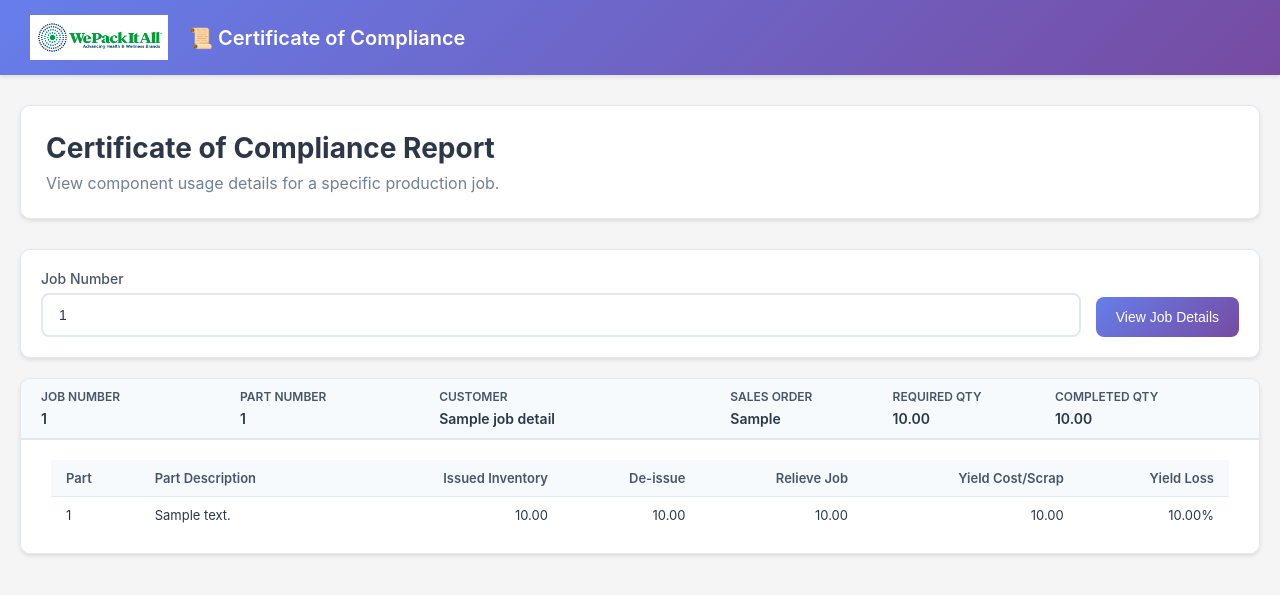
After one commit to dangquyenbui-dotcom/production_portal_DEV, a Flask app: template templates/reports/coc.html in a window 1280 px wide. The commit adds this page. Shown: the top 595 px of the page. Run offline with Flask 3, Linux system fonts and the light colour scheme; the template is opened without the code that fills it: most values are stand-ins (such as "Sample title", 1, 10 or a date in 2020).

Commit message:
Add files via upload

```diff
--- a/app.py
+++ b/app.py
@@ -1,4 +1,3 @@
-# dangquyenbui-dotcom/downtime_tracker/downtime_tracker-5bb4163f1c166071f5c302dee6ed03e0344576eb/app.py
 # app.py - UPDATED to include PO Blueprint
 
 """
@@ -47,21 +46,19 @@ def create_app():
 
     return app
 
-# dangquyenbui-dotcom/downtime_tracker/downtime_tracker-5bb4163f1c166071f5c302dee6ed03e0344576eb/app.py
-# ... (imports and create_app function are the same) ...
-
+# ***** ENSURE THIS FUNCTION IS CORRECT *****
 def register_blueprints(app):
     """Register all application blueprints"""
     from routes.main import main_bp
     from routes.downtime import downtime_bp
     from routes.erp_routes import erp_bp
     from routes.scheduling import scheduling_bp
-    from routes.reports import reports_bp
+    from routes.reports import reports_bp # <-- Ensure this is imported
     from routes.bom import bom_bp
     from routes.po import po_bp
     from routes.mrp import mrp_bp
     from routes.sales import sales_bp
-    from routes.jobs import jobs_bp # <-- ADD THIS IMPORT
+    from routes.jobs import jobs_bp
     from routes.admin.panel import admin_panel_bp
     from routes.admin.facilities import admin_facilities_bp
     from routes.admin.production_lines import admin_lines_bp
@@ -76,12 +73,12 @@ def register_blueprints(app):
     app.register_blueprint(downtime_bp)
     app.register_blueprint(erp_bp)
     app.register_blueprint(scheduling_bp)
-    app.register_blueprint(reports_bp)
+    app.register_blueprint(reports_bp) # <-- Ensure this is registered (prefix is in reports.py)
     app.register_blueprint(bom_bp)
     app.register_blueprint(po_bp)
     app.register_blueprint(mrp_bp)
     app.register_blueprint(sales_bp)
-    app.register_blueprint(jobs_bp) # <-- ADD THIS LINE
+    app.register_blueprint(jobs_bp)
 
     # Register all admin blueprints under the /admin prefix
     app.register_blueprint(admin_panel_bp, url_prefix='/admin')
@@ -92,90 +89,88 @@ def register_blueprints(app):
     app.register_blueprint(admin_shifts_bp, url_prefix='/admin')
     app.register_blueprint(admin_users_bp, url_prefix='/admin')
     app.register_blueprint(admin_capacity_bp, url_prefix='/admin')
+# ***** END ENSURE THIS FUNCTION IS CORRECT *****
 
-# ... (rest of app.py remains the same) ...
-
-# ... (rest of app.py remains unchanged) ...
 def initialize_database():
     """Initialize database connection and verify tables"""
     from database.connection import DatabaseConnection
 
     db = DatabaseConnection()
     if db.test_connection():
-        print("✅ Database: Connected and ready!")
+        print("✅ Database: Connected and ready!") #
     else:
-        print("❌ Database: Connection failed!")
-        print("   Run database initialization script")
+        print("❌ Database: Connection failed!") #
+        print("   Run database initialization script") #
 
 def get_local_ip():
     """Get the local IP address of the machine"""
     try:
-        s = socket.socket(socket.AF_INET, socket.SOCK_DGRAM)
-        s.connect(("8.8.8.8", 80))
-        local_ip = s.getsockname()[0]
-        s.close()
+        s = socket.socket(socket.AF_INET, socket.SOCK_DGRAM) #
+        s.connect(("8.8.8.8", 80)) #
+        local_ip = s.getsockname()[0] #
+        s.close() #
         return local_ip
     except:
-        return "127.0.0.1"
+        return "127.0.0.1" #
 
 def test_services():
     """Test all service connections on startup"""
-    print("\n" + "="*60)
-    print("PRODUCTION PORTAL v2.1.0 - STARTUP DIAGNOSTICS") # Updated version
-    print("="*60)
+    print("\n" + "="*60) #
+    print("PRODUCTION PORTAL v2.1.0 - STARTUP DIAGNOSTICS") #
+    print("="*60) #
 
-    from database.connection import DatabaseConnection
-    db = DatabaseConnection()
-    if db.test_connection():
-        print("✅ Database: Connected")
+    from database.connection import DatabaseConnection #
+    db = DatabaseConnection() #
+    if db.test_connection(): #
+        print("✅ Database: Connected") #
     else:
-        print("❌ Database: Not connected")
+        print("❌ Database: Not connected") #
 
-    if not Config.TEST_MODE:
-        from auth.ad_auth import test_ad_connection
-        if test_ad_connection():
-            print("✅ Active Directory: Connected")
+    if not Config.TEST_MODE: #
+        from auth.ad_auth import test_ad_connection #
+        if test_ad_connection(): #
+            print("✅ Active Directory: Connected") #
         else:
-            print("❌ Active Directory: Not connected")
+            print("❌ Active Directory: Not connected") #
     else:
-        print("🧪 Test Mode: Using fake authentication")
+        print("🧪 Test Mode: Using fake authentication") #
 
-    print("="*60 + "\n")
+    print("="*60 + "\n") #
 
 if __name__ == '__main__':
-    os.makedirs('static', exist_ok=True)
-    os.makedirs('templates', exist_ok=True)
+    os.makedirs('static', exist_ok=True) #
+    os.makedirs('templates', exist_ok=True) #
 
-    local_ip = get_local_ip()
+    local_ip = get_local_ip() #
 
-    print("\n" + "="*50)
-    print("PRODUCTION PORTAL v2.1.0 - CONFIGURATION") # Updated version
-    print("="*50)
-    print(f"Mode: {'TEST' if Config.TEST_MODE else 'PRODUCTION'}")
-    print(f"Database: {Config.DB_SERVER}/{Config.DB_NAME}")
-    print(f"AD Domain: {Config.AD_DOMAIN}")
-    print(f"Languages: English, Spanish")
-    print("="*50 + "\n")
+    print("\n" + "="*50) #
+    print("PRODUCTION PORTAL v2.1.0 - CONFIGURATION") #
+    print("="*50) #
+    print(f"Mode: {'TEST' if Config.TEST_MODE else 'PRODUCTION'}") #
+    print(f"Database: {Config.DB_SERVER}/{Config.DB_NAME}") #
+    print(f"AD Domain: {Config.AD_DOMAIN}") #
+    print(f"Languages: English, Spanish") #
+    print("="*50 + "\n") #
 
-    test_services()
+    test_services() #
 
-    app = create_app()
+    app = create_app() #
 
     # --- MODIFIED: Reverted to HTTP ---
-    print("\n" + "="*60)
-    print("🚀 SERVER STARTING (HTTP) - ACCESS URLS:")
-    print("="*60)
-    print(f"Local:        http://localhost:5000")
-    print(f"Network:      http://{local_ip}:5000")
-    print("="*60)
-    print("\n📝 Make sure:")
-    print("  1. Windows Firewall allows port 5000")
-    print("  2. No antivirus blocking the connection")
-    print("\nPress CTRL+C to stop the server\n")
+    print("\n" + "="*60) #
+    print("🚀 SERVER STARTING (HTTP) - ACCESS URLS:") #
+    print("="*60) #
+    print(f"Local:        http://localhost:5000") #
+    print(f"Network:      http://{local_ip}:5000") #
+    print("="*60) #
+    print("\n📝 Make sure:") #
+    print("  1. Windows Firewall allows port 5000") #
+    print("  2. No antivirus blocking the connection") #
+    print("\nPress CTRL+C to stop the server\n") #
 
     # Use Flask's built-in server without SSL
-    app.run(
-        host='0.0.0.0',
-        port=5000,
+    app.run( #
+        host='0.0.0.0', #
+        port=5000, #
         debug=True # Enables detailed error messages and auto-reloading
     )
--- a/templates/dashboard.html
+++ b/templates/dashboard.html
@@ -400,6 +400,7 @@
 
     {# View Reports: Only for DowntimeTracker_Admin #}
     {% if user.is_admin %}
+    {# ***** ENSURE THIS LINE USES reports.hub ***** #}
     <a href="{{ url_for('reports.hub') }}" class="action-card">
         <div class="action-icon">📊</div>
         <div class="action-title">View Reports</div>
--- /dev/null
+++ b/templates/reports/coc.html
@@ -0,0 +1,242 @@
+{% extends "base.html" %}
+
+{% block title %}Certificate of Compliance Report{% endblock %}
+
+{% block navbar_title %}📜 Certificate of Compliance{% endblock %}
+
+{% block nav_links %}
+<a href="{{ url_for('reports.hub') }}">All Reports</a>
+<a href="/dashboard">Dashboard</a>
+<a href="/logout">Logout</a>
+{% endblock %}
+
+{% block styles %}
+{# Include admin.css for base table styles and other utilities #}
+<link rel="stylesheet" href="{{ url_for('static', filename='css/admin.css') }}">
+<style>
+    .job-input-card {
+        background: var(--bg-secondary);
+        padding: 20px;
+        border-radius: 10px;
+        margin-bottom: 20px;
+        box-shadow: var(--shadow-sm);
+        border: 1px solid var(--border-primary);
+    }
+    .job-input-form {
+        display: flex;
+        gap: 15px;
+        align-items: flex-end;
+    }
+    .job-input-form .form-group {
+        flex-grow: 1;
+        margin-bottom: 0;
+    }
+
+    /* Container for the job details, mimicking accordion structure appearance */
+    .job-details-container {
+        margin-top: 20px;
+        border: 1px solid var(--border-primary);
+        border-radius: 10px; /* Apply border radius to the container */
+        box-shadow: var(--shadow-sm);
+        overflow: hidden; /* Important for containing rounded corners */
+    }
+
+    /* Mimic job-header-static from jobs.html for the top info */
+    .job-header-info {
+        display: grid;
+        /* Match grid columns from jobs.html header, adjust if needed */
+        grid-template-columns: 1fr 1fr 1.5fr 0.8fr 0.8fr 1fr;
+        gap: 15px;
+        padding: 10px 20px; /* Reduced padding to match header */
+        background: var(--table-header-bg); /* Use table header background */
+        border-bottom: 2px solid var(--border-primary); /* Match header bottom border */
+    }
+
+    .info-item .info-label {
+        font-size: 12px; /* Match header label font size */
+        color: var(--text-secondary); /* Match header label color */
+        font-weight: 600; /* Match header label weight */
+        text-transform: uppercase; /* Match header label case */
+        white-space: nowrap;
+        overflow: hidden;
+        text-overflow: ellipsis;
+        display: block;
+        margin-bottom: 4px;
+    }
+     .info-item .info-value {
+        color: var(--text-primary);
+        font-weight: 600; /* Use stronger weight like in job list */
+        font-size: 14px; /* Match job list font size */
+        white-space: nowrap;
+        overflow: hidden;
+        text-overflow: ellipsis;
+    }
+     .info-item .info-value.numeric {
+        text-align: right;
+     }
+
+
+    /* Styling for the details section mimicking transaction-details */
+    .component-details-section {
+        /* display: none; */ /* Remove this if always shown */
+        padding: 20px 30px; /* Match padding from jobs.html */
+        background-color: var(--bg-secondary); /* Match background */
+        /* border-top: 1px solid var(--border-primary); */ /* No top border needed if header has bottom */
+    }
+
+    /* Table styling - Inherit from admin.css but adjust specifics */
+    .component-table { /* Rename class for clarity */
+        width: 100%;
+        border-collapse: collapse;
+    }
+     .component-table th, .component-table td {
+        padding: 10px 15px; /* Match padding from jobs.html details */
+        font-size: 13px; /* Match font size */
+        text-align: left;
+        border-bottom: 1px solid var(--border-primary);
+    }
+     .component-table tr:last-child td {
+        border-bottom: none; /* Match jobs.html */
+    }
+    .component-table thead {
+        background-color: var(--bg-hover); /* Match jobs.html details header */
+    }
+    .component-table th {
+        font-weight: 600;
+        color: var(--text-secondary);
+        white-space: nowrap; /* Prevent header wrapping */
+    }
+    .component-table .numeric { /* Ensure numeric alignment */
+        text-align: right;
+    }
+    .component-table td {
+         color: var(--text-primary); /* Ensure text color matches */
+         white-space: normal; /* Allow wrapping in data cells */
+    }
+
+
+    .error-message {
+        color: var(--accent-red);
+        font-weight: bold;
+        padding: 20px;
+        background: var(--bg-secondary);
+        border-radius: 10px;
+        margin-top: 20px;
+        text-align: center;
+    }
+    .prompt-message {
+        color: var(--text-secondary);
+        padding: 40px 20px;
+        text-align: center;
+        background: var(--bg-secondary);
+        border-radius: 10px;
+        margin-top: 20px;
+    }
+
+</style>
+{% endblock %}
+
+{% block content %}
+<div class="header-card">
+    <h1>Certificate of Compliance Report</h1>
+    <p>View component usage details for a specific production job.</p>
+</div>
+
+<div id="alerts"></div>
+
+<div class="job-input-card">
+    <form method="GET" action="{{ url_for('reports.coc_report') }}" class="job-input-form">
+        <div class="form-group">
+            <label for="jobNumberInput">Job Number</label>
+            <input type="text" id="jobNumberInput" name="job_number" class="form-control"
+                   placeholder="Enter Job Number (e.g., 202504992)" value="{{ job_number or '' }}" required>
+        </div>
+        <button type="submit" class="btn btn-primary">View Job Details</button>
+    </form>
+</div>
+
+{% if job_details %}
+<div class="job-details-container">
+    {# Mimic structure of .job-header-static #}
+    <div class="job-header-info">
+        <div class="info-item">
+            <span class="info-label">Job Number</span>
+            <span class="info-value">{{ job_details.job_number }}</span>
+        </div>
+        <div class="info-item">
+            <span class="info-label">Part Number</span>
+            <span class="info-value">{{ job_details.part_number }}</span>
+        </div>
+        <div class="info-item">
+            <span class="info-label">Customer</span>
+            <span class="info-value">{{ job_details.customer_name }}</span>
+        </div>
+        <div class="info-item">
+            <span class="info-label">Sales Order</span>
+            <span class="info-value">{{ job_details.sales_order or 'N/A' }}</span>
+        </div>
+        <div class="info-item">
+            <span class="info-label">Required Qty</span>
+            <span class="info-value numeric">{{ "{:,.2f}".format(job_details.required_qty) }}</span>
+        </div>
+        <div class="info-item">
+            <span class="info-label">Completed Qty</span>
+            <span class="info-value numeric">{{ "{:,.2f}".format(job_details.completed_qty) }}</span>
+        </div>
+    </div>
+
+    {# Mimic structure of .transaction-details #}
+    <div class="component-details-section">
+        <table class="component-table"> {# Use specific class #}
+            <thead>
+                <tr>
+                    <th>Part</th>
+                    <th>Part Description</th>
+                    <th class="numeric">Issued Inventory</th>
+                    <th class="numeric">De-issue</th>
+                    <th class="numeric">Relieve Job</th>
+                    <th class="numeric">Yield Cost/Scrap</th>
+                    <th class="numeric">Yield Loss</th>
+                </tr>
+            </thead>
+            <tbody>
+                {% if job_details.aggregated_list %}
+                    {% for part_summary in job_details.aggregated_list %}
+                    <tr>
+                        <td>{{ part_summary.part_number }}</td>
+                        <td>{{ part_summary.part_description }}</td>
+                        <td class="numeric">{{ "{:,.2f}".format(part_summary['Issued inventory']) }}</td>
+                        <td class="numeric">{{ "{:,.2f}".format(part_summary['De-issue']) }}</td>
+                        <td class="numeric">{{ "{:,.2f}".format(part_summary['Relieve Job']) }}</td>
+                        <td class="numeric">{{ "{:,.2f}".format(part_summary['Yield Cost/Scrap']) }}</td>
+                        <td class="numeric">{{ "%.2f"|format(part_summary['Yield Loss']) }}%</td>
+                    </tr>
+                    {% endfor %}
+                {% else %}
+                <tr>
+                    <td colspan="7" style="text-align: center; color: var(--text-tertiary);">No component transactions found for this job.</td>
+                </tr>
+                {% endif %}
+            </tbody>
+        </table>
+    </div>
+</div>
+{% elif error_message %}
+    <div class="error-message">
+        Error: {{ error_message }}
+    </div>
+{% elif job_number %}
+     <div class="error-message">
+        No details found for job {{ job_number }}. It might be closed or invalid.
+    </div>
+{% else %}
+    <div class="prompt-message">
+        Please enter a job number above to view its Certificate of Compliance details.
+    </div>
+{% endif %}
+
+{% endblock %}
+
+{% block scripts %}
+{# No specific JS needed for this simple report page yet #}
+{% endblock %}
```
Also changed, not shown: templates/reports/hub.html (+8 -0 lines), README.md.
